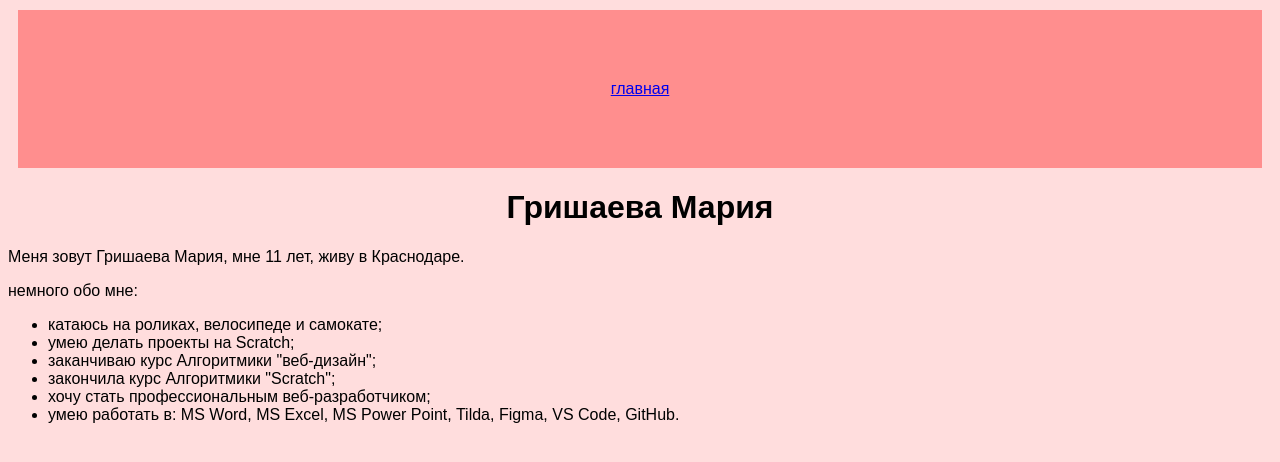
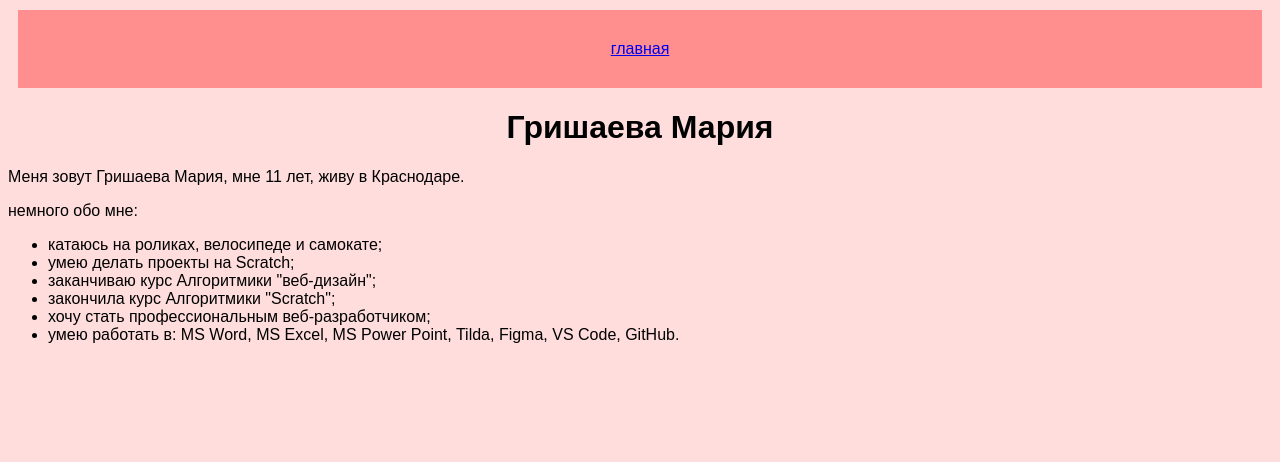
Before and after one commit to Mariya-Grishaewa/portfolio, a plain HTML site: page index2.html in a window 1280 px wide. Drawn offline with Linux system fonts and the light colour scheme.

Commit message:
Update style2.css

```diff
--- a/style2.css
+++ b/style2.css
@@ -22,8 +22,9 @@ header {
 }
 
 nav {
+    text-decoration: none;
     text-align: center;
     background-color: rgb(255, 142, 142);
     margin: 10px;
-    padding: 50px;
+    padding: 10px;
 }
```
